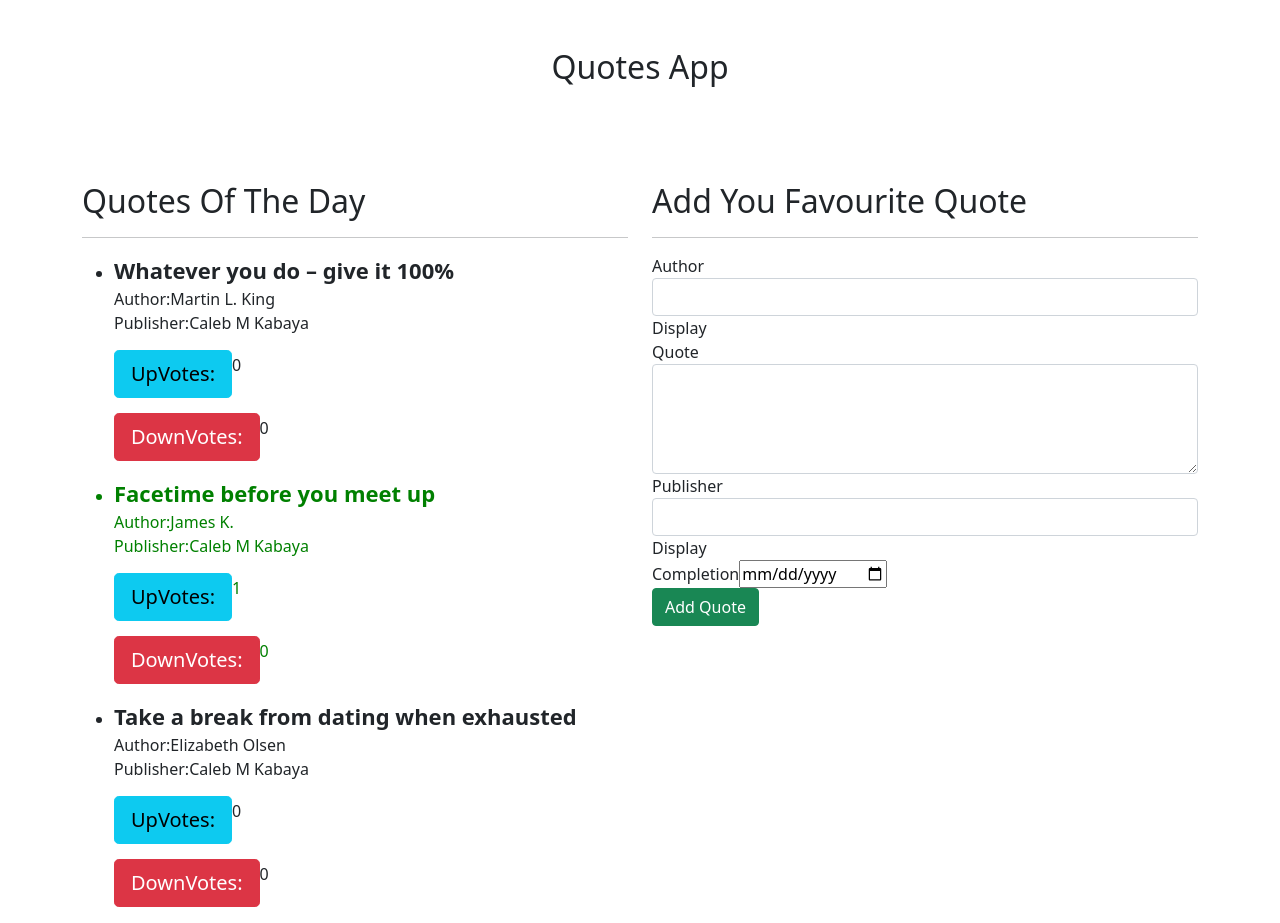
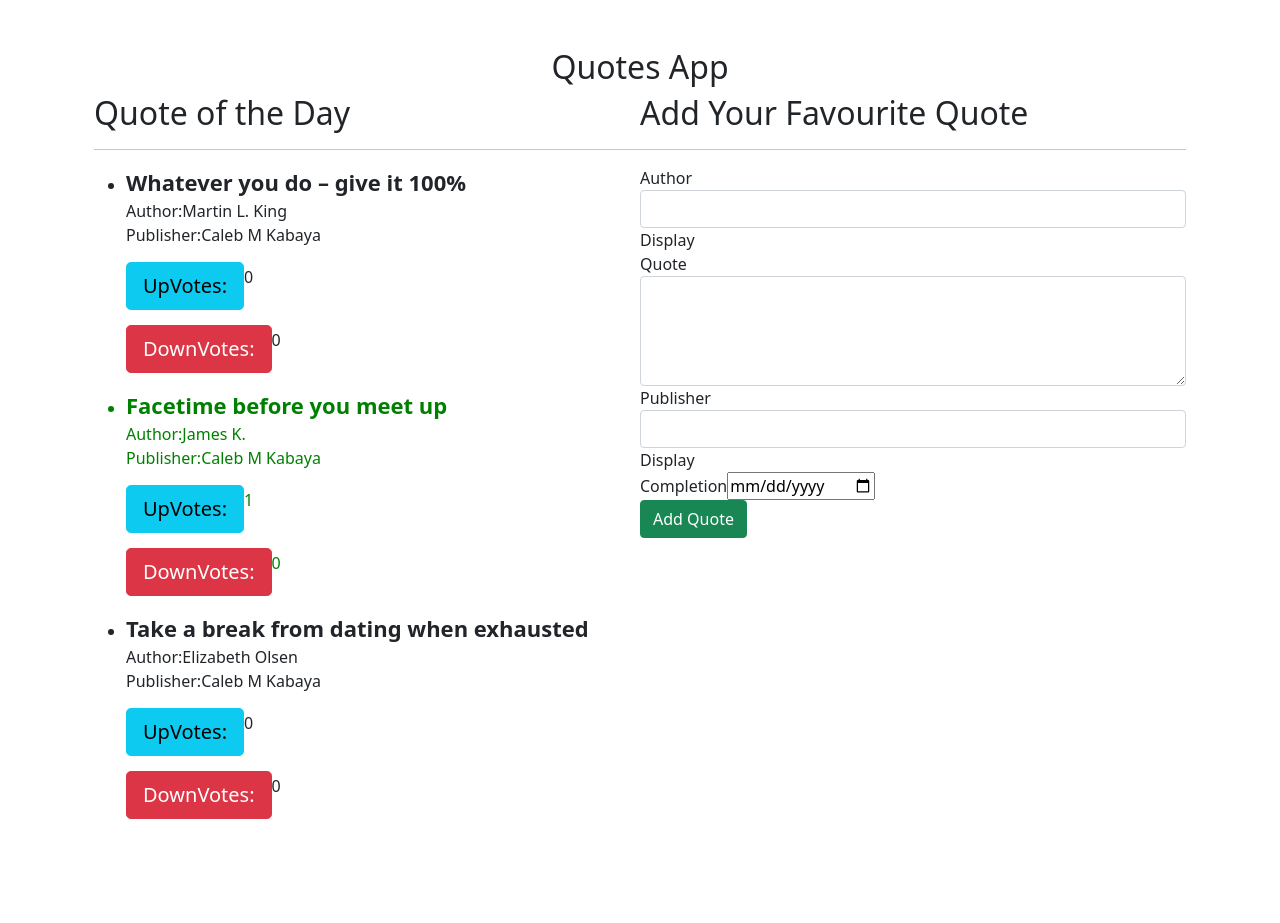
Before and after one commit to CalebKabaya/Qoutes-App, an Angular app: page / in a window 1280 px wide. After the commit the page ends 835 px from the top, so only its background shows below. Built offline with nearby package versions, Linux system fonts and the light colour scheme.

Commit message:
st:st edit - changed the position of the form

```diff
--- a/src/app/app.component.html
+++ b/src/app/app.component.html
@@ -1,14 +1,20 @@
 <div class="container mt-5">
   <h2 class="text-center">Quotes App</h2>
-  <div class="row mt-md-5 pt-5">
+  <app-quotes></app-quotes>
+
+  <!-- <div class="row mt-md-5 pt-5">
     <div class="col-md-6">
       <h2>Quotes Of The Day</h2>
       <app-quotes></app-quotes>
     </div>
     <div class="col-md-6">
       <h2>Add You Favourite Quote</h2>
-      <app-goal-form></app-goal-form>
+      <app-goal-form ></app-goal-form>
+      <div class="col-md-6">
+        <app-goal-form (addQuote)="addNewQuote($event)"></app-goal-form>
     </div>
-  </div>
+
+    </div>
+  </div> -->
 
 </div>
--- a/src/app/goal-form/goal-form.component.html
+++ b/src/app/goal-form/goal-form.component.html
@@ -1,6 +1,6 @@
 <div>
     <hr>
-    <form #quoteForm='ngForm'>
+    <form  (ngSubmit)='submitQuote()' #quoteForm='ngForm'>
         <div class="form-group">
 
             <label for="name">Author</label>
@@ -36,4 +36,5 @@
         <button type="submit" class="btn btn-success">Add Quote</button>
 
     </form>
+
   </div>
--- a/src/app/goal-form/goal-form.component.ts
+++ b/src/app/goal-form/goal-form.component.ts
@@ -1,4 +1,4 @@
-import { Component, OnInit } from '@angular/core';
+import { Component, EventEmitter, OnInit, Output } from '@angular/core';
 import { Quote } from '../quote';
 
 @Component({
@@ -8,6 +8,11 @@ import { Quote } from '../quote';
 })
 export class GoalFormComponent implements OnInit {
   newQuote = new Quote(0,'','','',0,0);
+  @Output() addQuote = new EventEmitter<Quote>();
+
+  submitQuote(){
+this.addQuote.emit(this.newQuote);
+  }
   constructor() { }
 
   ngOnInit(): void {
--- a/src/app/quotes/quotes.component.css
+++ b/src/app/quotes/quotes.component.css
@@ -14,3 +14,8 @@
 /* .btn-item{
     justify-content: space-around;
 } */
+#main{
+    display: flex;
+    justify-content: space-around;
+
+}
--- a/src/app/quotes/quotes.component.html
+++ b/src/app/quotes/quotes.component.html
@@ -1,3 +1,6 @@
+<div class="container" id="main">
+    <div class="col-md-6">
+        <h2>Quote of the Day</h2>
         <hr>
         <ul *ngFor='let quote of quotes'>
             <div *ngIf="quote.upvotes == highest && quote.upvotes>0;then highlighted else nothighlighted">here is ignored</div>
@@ -19,5 +22,11 @@
             </ng-template>
 
 
+        </ul>
+    </div>
 
-</ul>
+    <div class="col-md-6" id="cols">
+        <h2>Add Your Favourite Quote</h2>
+        <app-goal-form (addQuote)="addNewQuote($event)"></app-goal-form>
+    </div>
+</div>
--- a/src/app/quotes/quotes.component.ts
+++ b/src/app/quotes/quotes.component.ts
@@ -13,6 +13,12 @@ export class QuotesComponent implements OnInit {
     new Quote(2,'Caleb M Kabaya','Facetime before you meet up','James K.',1,0),
     new Quote(3,'Caleb M Kabaya','Take a break from dating when exhausted','Elizabeth Olsen',0,0)
   ]
+  addNewQuote(quote:any){
+    let quoteLength = this.quotes.length;
+    quote.id = quoteLength+1;
+    // goal.completeDate = new Date(goal.completeDate)
+    this.quotes.push(quote)
+  }
   arr: number[]=this.quotes.map(quote=>quote.upvotes)
   highest=Math.max(...this.arr)
   constructor() { }
```
Lines whose indentation alone changed are shown as unchanged.
